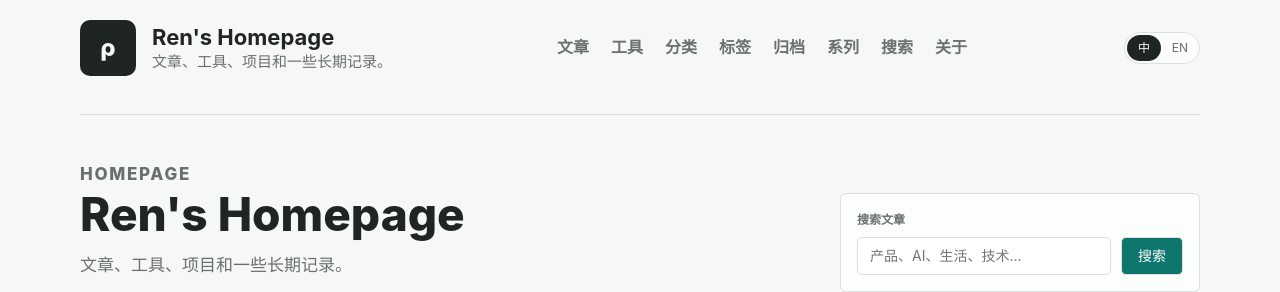
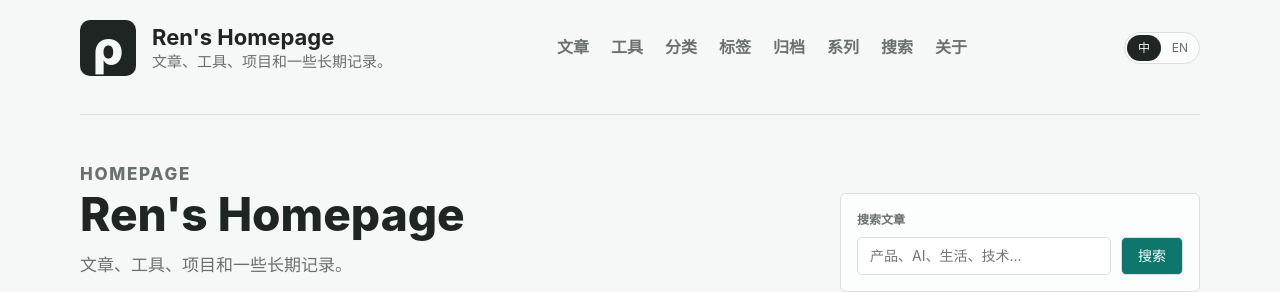
Before and after one commit to hl-ren/hl-ren.github.io, a Jekyll site: the page built from index.html, in a window 1280 px wide. Shown: the top 292 px of the page. Built offline with Jekyll 4.4.1, drawn with Linux system fonts in a browser that asks for light colours.

Commit message:
Enlarge rho logo glyph

```diff
--- a/assets/css/style.css
+++ b/assets/css/style.css
@@ -71,7 +71,8 @@ a:hover {
   background: var(--ink);
   color: var(--bg);
   font-weight: 800;
-  font-size: 24px;
+  font-size: 48px;
+  line-height: 1;
 }
 
 .brand strong,
@@ -700,7 +701,7 @@ a:hover {
     width: 42px;
     height: 42px;
     border-radius: 8px;
-    font-size: 18px;
+    font-size: 34px;
   }
 
   .brand strong {
```
